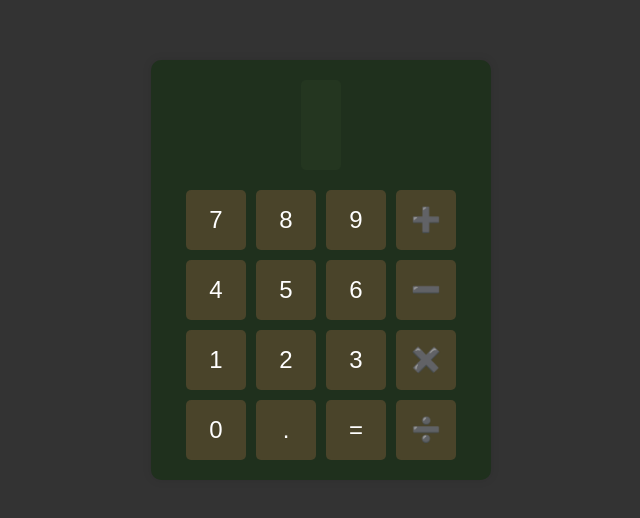
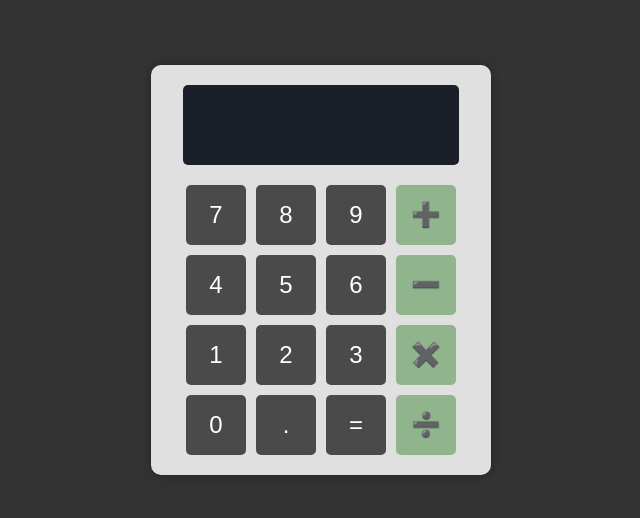
Before and after one commit to DanceOlsson/odin-calculator, a plain HTML site: page index.html in a window 1280 px wide. Shown: the part 130-648 px from the top of the page, without its empty margins (319-959 px from the left). Drawn offline with Linux system fonts and the light colour scheme.

Commit message:
update colors and screen size

```diff
--- a/css/styling.css
+++ b/css/styling.css
@@ -8,10 +8,10 @@ body {
 }
 
 #calculator-container {
-    background-color: #1f301d;
+    background-color: #e0e0e0;
     padding: 20px;
     border-radius: 10px;
-    box-shadow: 0 0 10px rgba(0, 0, 0, 0.1);
+    box-shadow: 0 0 10px rgba(0, 0, 0, 0.3);
     width: 300px;
     display: flex;
     flex-direction: column;
@@ -35,22 +35,28 @@ body {
     font-size: 24px;
     border-radius: 5px;
     border: none;
-    background-color: #4a442a;
+    background-color: #4a4a4a;
     color: white;
     cursor: pointer;
 }
 
+.grid-button:nth-child(4) {
+    background-color: #90b48c;
+}
+
 .grid-button:hover {
-    background-color: #3a5837;
+    filter: brightness(110%);
 }
 
 #display-container {
-    background-color: #243620;
-    color: white;
+    background-color: #1a1f2a;
+    color: #90b48c;
     padding: 20px;
     margin-bottom: 20px;
     border-radius: 5px;
-    min-height: 50px;
+    min-height: 80px;
+    width: 92%;
+    box-sizing: border-box;
     font-size: 32px;
     text-align: right;
 }
```
